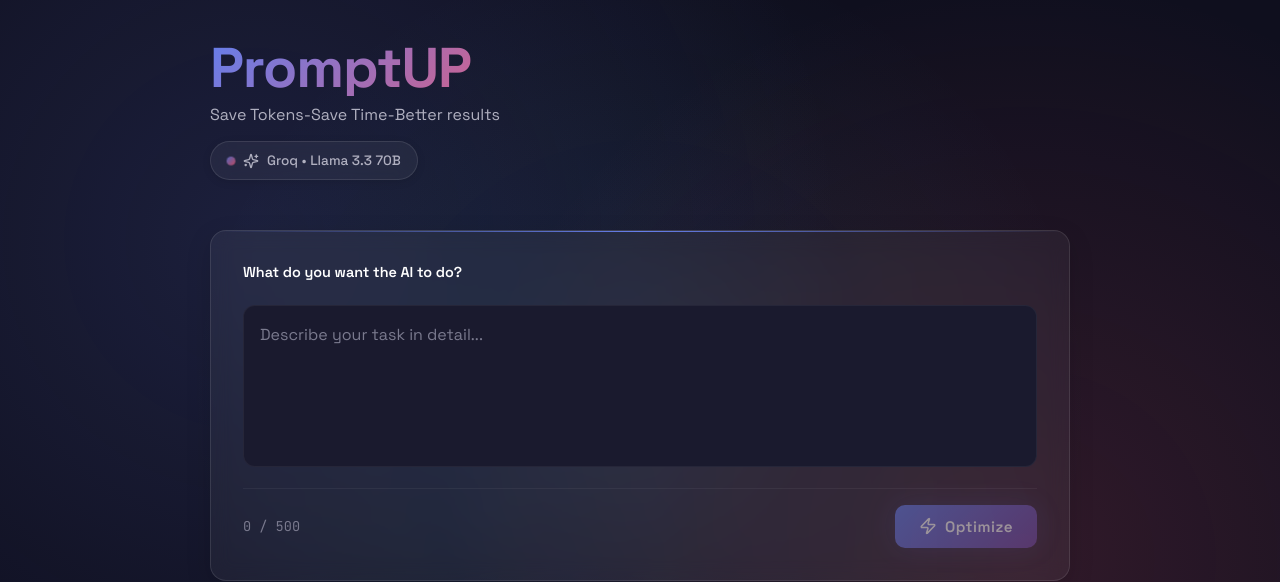
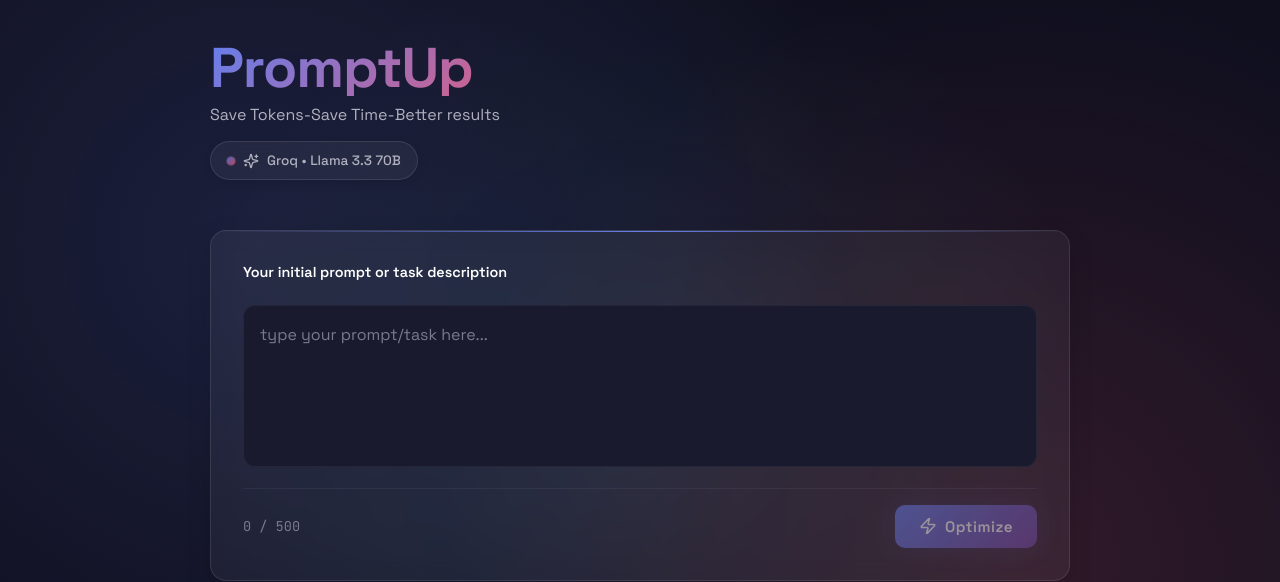
Before and after one commit to sudhagitam/prompt-optimizer-basic, a Next.js app: page / in a window 1280 px wide. Shown: the top 582 px of the page. Built offline with nearby package versions, Linux system fonts and the light colour scheme.

Commit message:
initial commit

```diff
--- a/pages/index.js
+++ b/pages/index.js
@@ -150,7 +150,7 @@
       >
         {/* Header */}
         <motion.header className={styles.header} variants={itemVariants}>
-          <h1 className={styles.h1}>PromptUP</h1>
+          <h1 className={styles.h1}>PromptUp</h1>
           <p className={styles.subtitle}>Save Tokens-Save Time-Better results</p>
           <div className={styles.badge}>
             <Sparkles size={16} />
@@ -161,13 +161,13 @@
         {/* Step 1 - Input */}
         <motion.div className={styles.card} variants={itemVariants}>
           <label style={{ display: "block", marginBottom: "12px", fontSize: "0.9rem", fontWeight: "600" }}>
-            What do you want the AI to do?
+            Your initial prompt or task description
           </label>
           <textarea
             className={styles.textarea}
             rows={5}
             maxLength={500}
-            placeholder="Describe your task in detail..."
+            placeholder="type your prompt/task here..."
             value={input}
             onChange={(e) => setInput(e.target.value)}
           />
```
